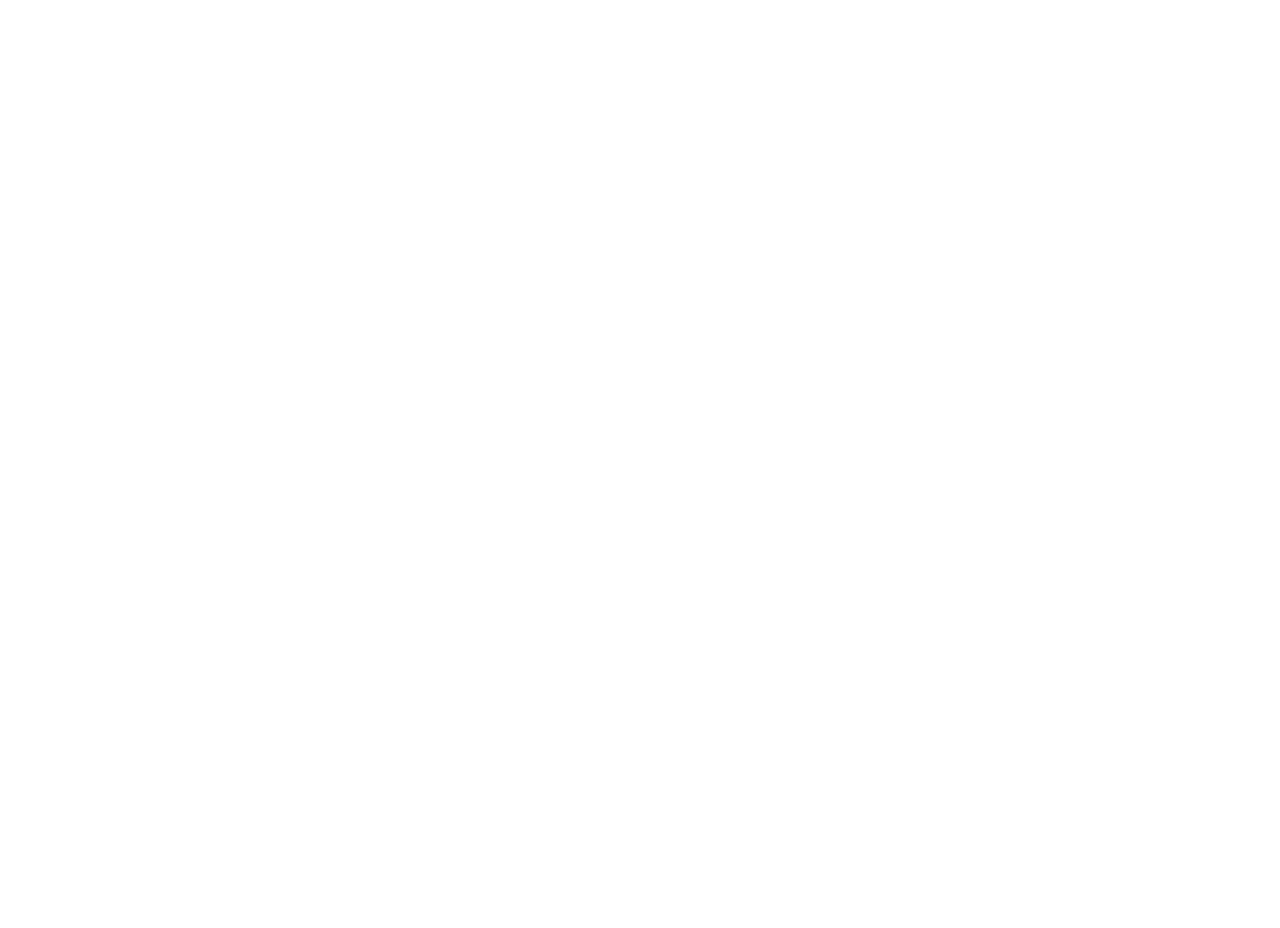
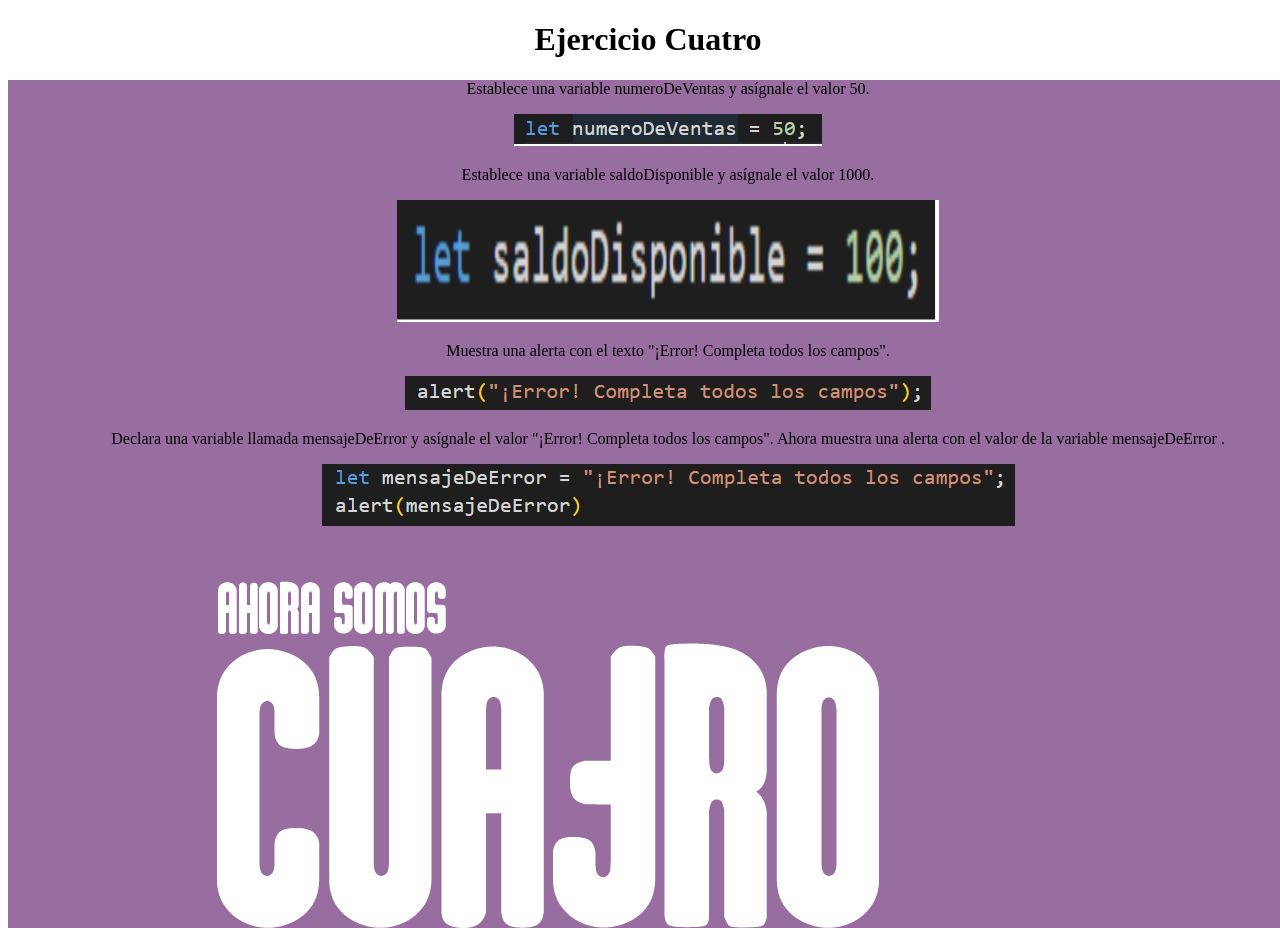
Before and after one commit to alfredN0bel/resoluciondeproyectos, a plain HTML site: page Ejercicio cuatro/indexCuatro.html in a window 1280 px wide. Shown: the top 928 px of the page. Before the commit the page ends 800 px from the top, so only its background shows below. Drawn offline with Linux system fonts and the light colour scheme.

Commit message:
fin de ejercicio 4

```diff
--- a/Ejercicio cuatro/ejercicioCuatro.js
+++ b/Ejercicio cuatro/ejercicioCuatro.js
@@ -0,0 +1,12 @@
+/*Establece una variable numeroDeVentas y asígnale el valor 50.
+5.	Establece una variable saldoDisponible y asígnale el valor 1000.
+6.	Muestra una alerta con el texto "¡Error! Completa todos los campos".
+7.	Declara una variable llamada mensajeDeError y asígnale el valor "¡Error! Completa todos los campos". Ahora muestra una alerta con el valor de la variable mensajeDeError .
+*/
+let numeroDeVentas = 50;
+alert(numeroDeVentas);
+let saldoDisponible = 100;
+alert(saldoDisponible);
+alert("¡Error! Completa todos los campos");
+let mensajeDeError = "¡Error! Completa todos los campos";
+alert(mensajeDeError)
--- a/Ejercicio cuatro/indexCuatro.html
+++ b/Ejercicio cuatro/indexCuatro.html
@@ -0,0 +1,33 @@
+<!DOCTYPE html>
+<html lang="es">
+<head>
+    <meta charset="UTF-8">
+    <meta name="viewport" content="width=device-width, initial-scale=1.0">
+    <!--<link rel="stylesheet" href="reset.css">-->
+    <link rel="stylesheet" href="styleCuatro.css">
+    <title>Ejercicio cuatro.</title>
+</head>
+<body>
+        <header>
+            <h1>Ejercicio Cuatro</h1>
+        </header>
+             <main>
+                    <div id="imagen1"  class="parrafos">
+                        <ul>
+
+                                <p>Establece una variable numeroDeVentas y asígnale el valor 50.</p>
+                                <img src="imgcuatro/41.jpg" >
+                                <p>Establece una variable saldoDisponible y asígnale el valor 1000.</p>
+                                <img src="imgcuatro/43.jpg" >
+                                <p>Muestra una alerta con el texto "¡Error! Completa todos los campos".</p>
+                                <img src="imgcuatro/44.jpg" >
+                                <p>Declara una variable llamada mensajeDeError y asígnale el valor "¡Error! Completa todos los campos". Ahora muestra una alerta con el valor de la variable mensajeDeError .</p>
+                                <img src="imgcuatro/45.jpg" >
+
+                        </ul>
+                    </div>
+                </main>
+    <script src="ejercicioCuatro.js"></script>
+
+</body>
+</html>
--- a/Ejercicio cuatro/styleCuatro.css
+++ b/Ejercicio cuatro/styleCuatro.css
@@ -0,0 +1,16 @@
+.parrafos{
+
+    text-align: center;
+    background: url(imgcuatro/4.jpg);
+    height:720px;
+    width: 1280px;
+}
+h1{
+    text-align: center;
+
+    width: 1280px;
+}
+#imagen1{
+    height:1220px;
+    width: 1280px;
+}
```
Also changed, not shown: index.html (+2 -2 lines), Ejercicio cuatro/imgcuatro/4.jpg (added), Ejercicio cuatro/imgcuatro/41.jpg (added), Ejercicio cuatro/imgcuatro/43.jpg (added), Ejercicio cuatro/imgcuatro/44.jpg (added), Ejercicio cuatro/imgcuatro/45.jpg (added).
